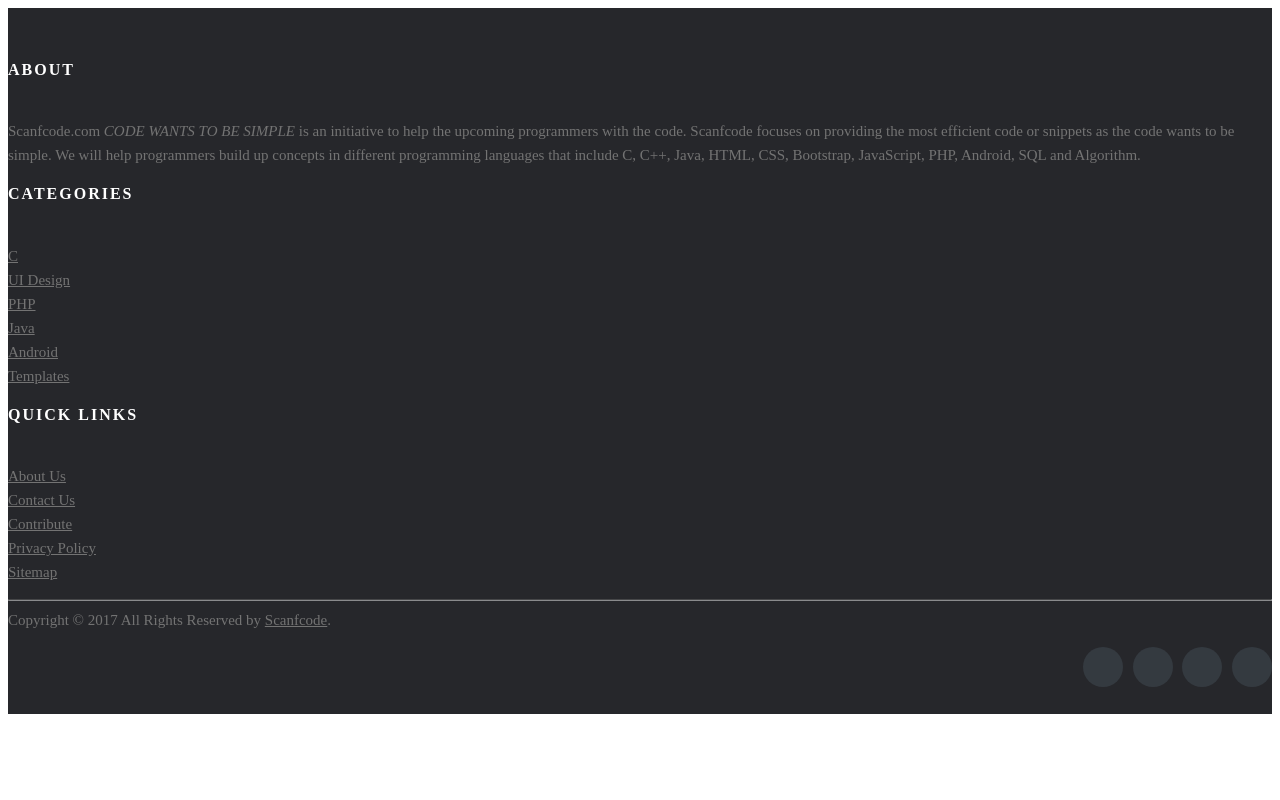
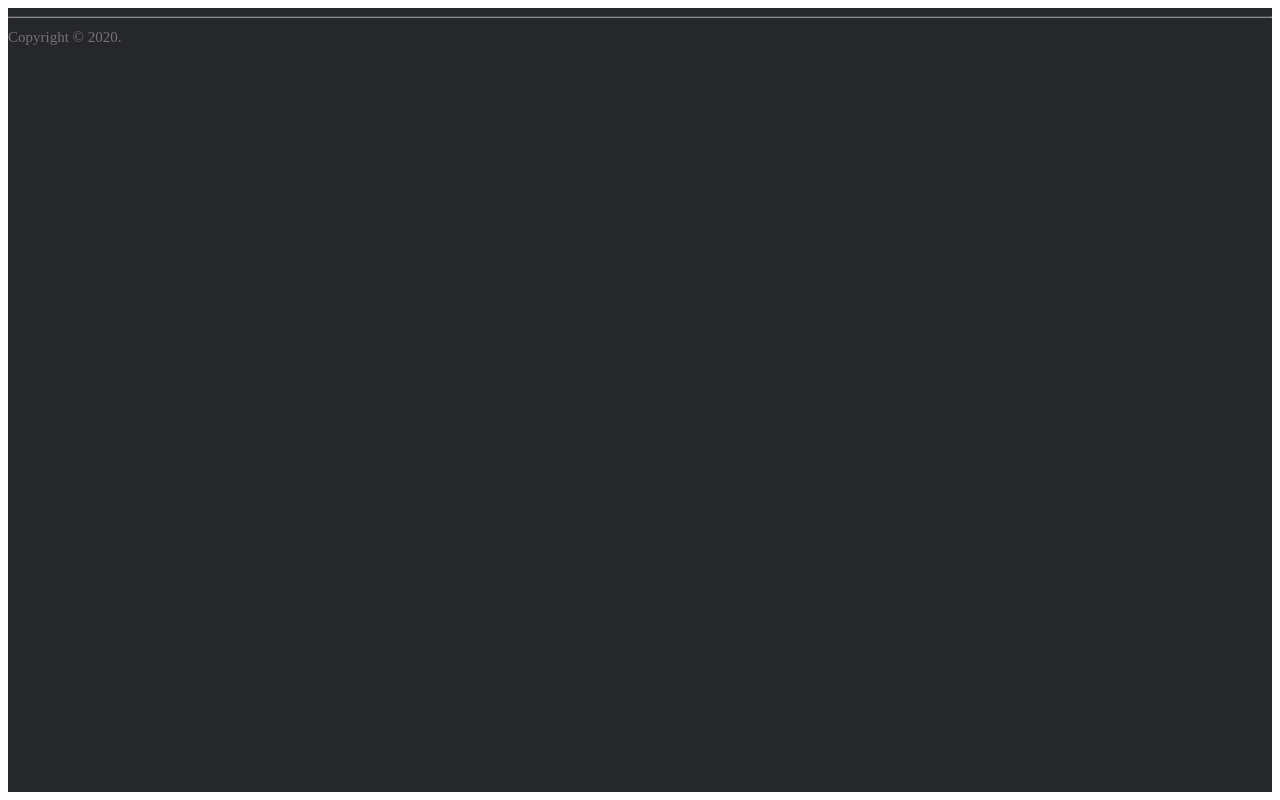
Before and after one commit to NoSeimei/Le-Bon-Barquette, a PHP site: page /admin-footer.php in a window 1280 px wide. Run offline with PHP 8.4, Linux system fonts and the light colour scheme.

Commit message:
modif admin

```diff
--- a/Function/Function.php
+++ b/Function/Function.php
@@ -4,6 +4,9 @@
         $array = array();
         foreach ($reflectionClass->getProperties() as $property) {
             $property->setAccessible(true);
+            if(stristr($property,"Id") == true){
+                continue;
+            }
             $array[$property->getName()] = $property->getValue($object);
             $property->setAccessible(false);
         }
--- a/admin-footer.php
+++ b/admin-footer.php
@@ -3,51 +3,14 @@
   <footer class="site-footer">
       <div class="container">
         <div class="row">
-          <div class="col-sm-12 col-md-6">
-            <h6>About</h6>
-            <p class="text-justify">Scanfcode.com <i>CODE WANTS TO BE SIMPLE </i> is an initiative  to help the upcoming programmers with the code. Scanfcode focuses on providing the most efficient code or snippets as the code wants to be simple. We will help programmers build up concepts in different programming languages that include C, C++, Java, HTML, CSS, Bootstrap, JavaScript, PHP, Android, SQL and Algorithm.</p>
-          </div>
-
-          <div class="col-xs-6 col-md-3">
-            <h6>Categories</h6>
-            <ul class="footer-links">
-              <li><a href="http://scanfcode.com/category/c-language/">C</a></li>
-              <li><a href="http://scanfcode.com/category/front-end-development/">UI Design</a></li>
-              <li><a href="http://scanfcode.com/category/back-end-development/">PHP</a></li>
-              <li><a href="http://scanfcode.com/category/java-programming-language/">Java</a></li>
-              <li><a href="http://scanfcode.com/category/android/">Android</a></li>
-              <li><a href="http://scanfcode.com/category/templates/">Templates</a></li>
-            </ul>
-          </div>
-
-          <div class="col-xs-6 col-md-3">
-            <h6>Quick Links</h6>
-            <ul class="footer-links">
-              <li><a href="http://scanfcode.com/about/">About Us</a></li>
-              <li><a href="http://scanfcode.com/contact/">Contact Us</a></li>
-              <li><a href="http://scanfcode.com/contribute-at-scanfcode/">Contribute</a></li>
-              <li><a href="http://scanfcode.com/privacy-policy/">Privacy Policy</a></li>
-              <li><a href="http://scanfcode.com/sitemap/">Sitemap</a></li>
-            </ul>
-          </div>
         </div>
         <hr>
       </div>
       <div class="container">
         <div class="row">
           <div class="col-md-8 col-sm-6 col-xs-12">
-            <p class="copyright-text">Copyright &copy; 2017 All Rights Reserved by
-         <a href="#">Scanfcode</a>.
+            <p class="copyright-text">Copyright &copy; 2020.
             </p>
-          </div>
-
-          <div class="col-md-4 col-sm-6 col-xs-12">
-            <ul class="social-icons">
-              <li><a class="facebook" href="#"><i class="fa fa-facebook"></i></a></li>
-              <li><a class="twitter" href="#"><i class="fa fa-twitter"></i></a></li>
-              <li><a class="dribbble" href="#"><i class="fa fa-dribbble"></i></a></li>
-              <li><a class="linkedin" href="#"><i class="fa fa-linkedin"></i></a></li>
-            </ul>
           </div>
         </div>
       </div>
--- a/css/admin_footer.css
+++ b/css/admin_footer.css
@@ -1,7 +1,10 @@
+body{
+  display: grid;
+}
+
 .site-footer
 {
   background-color:#26272b;
-  padding:45px 0 20px;
   font-size:15px;
   line-height:24px;
   color:#737373;
--- a/css/main.css
+++ b/css/main.css
@@ -105,6 +105,9 @@ html {
     height: 100%;
     font-family: Montserrat, sans-serif;
     font-weight: 400;
+    margin: 0;
+	min-height: 100vh;
+	grid-template-rows: auto 1fr auto;
 }
 
 
```
Also changed, not shown: Class/Boisson.php (+21 -0 lines), admin.php (+5 -5 lines).
